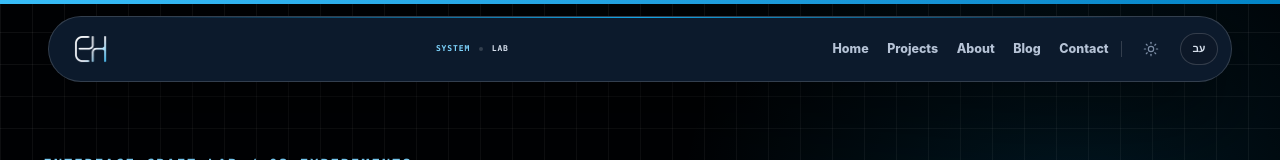
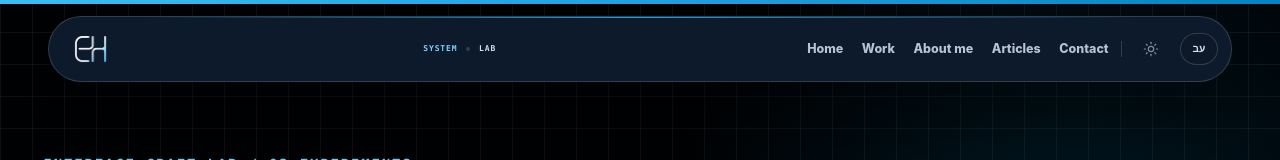
Before and after one commit to Evyatar-Hazan/Evyatar-Hazan.github.io, a React (Vite) app: page /en/lab/ in a window 1280 px wide. Shown: the top 160 px of the page. Built offline with nearby package versions, Linux system fonts and the light colour scheme.

Commit message:
fix: make navigation labels visitor-focused

```diff
--- a/scripts/create-static-routes.mjs
+++ b/scripts/create-static-routes.mjs
@@ -253,7 +253,7 @@ const staticRoutes = [
         'Visitors can browse focused project case studies, read the technical notes, inspect live products, and use the contact page for a direct project conversation. English and Hebrew routes are maintained as first-class versions of the same portfolio.'
       ],
       links: [
-        { href: '/blog/', label: 'Writing' },
+        { href: '/blog/', label: 'Articles' },
         { href: '/contact/', label: 'Contact' },
         { href: '/privacy/', label: 'Privacy' }
       ]
@@ -285,7 +285,7 @@ const staticRoutes = [
         'Working principles connect each position to a real example, an exception or boundary, and a public source. Collaboration can start with a public product or site, an internal or full-stack system, or an improvement to an existing system.'
       ],
       links: [
-        { href: '/projects/', label: 'Projects' },
+        { href: '/projects/', label: 'Work' },
         { href: '/projects/nis_boutique/', label: 'Nis Boutique case study' },
         { href: '/projects/online_converter/', label: 'Online Converter case study' },
         { href: '/projects/emergency_protocol/', label: 'Emergency Protocol case study' },
@@ -387,7 +387,7 @@ for (const entry of blogEntries) {
       ],
       article: blogArticleHtml.get(`${entry.slug}:en`) ?? '',
       links: [
-        { href: '/blog/', label: 'All writing' },
+        { href: '/blog/', label: 'All articles' },
         { href: '/contact/', label: 'Contact' }
       ]
     }
@@ -407,7 +407,7 @@ for (const project of projectBlocks) {
       ],
       links: [
         { href: '/', label: 'Home' },
-        { href: '/blog/', label: 'Writing' }
+        { href: '/blog/', label: 'Articles' }
       ]
     }
   });
@@ -528,7 +528,7 @@ notFoundHtml = replaceHeadValue(notFoundHtml, /<meta name="robots" content="[^"]
 notFoundHtml = notFoundHtml.replace(/\s*<link rel="canonical" href="[^"]*" \/>/, '');
 notFoundHtml = notFoundHtml.replace(
   '<div id="root"></div>',
-  '<div id="route-preview" style="max-width:760px;margin:0 auto;padding:80px 24px;font-family:Inter,Arial,sans-serif;color:#111827;background:#ffffff;text-align:center;"><p style="font-weight:700;color:#0284c7;letter-spacing:.2em;">404</p><h1 style="font-size:44px;line-height:1.1;margin:16px 0 20px;">This page could not be found</h1><p style="font-size:18px;line-height:1.8;color:#374151;">The link may have changed or the address may be incorrect. Return to the portfolio or browse the technical writing.</p><nav style="margin-top:28px;"><a href="/" style="margin:0 10px;color:#0369a1;font-weight:700;">Home</a><a href="/blog/" style="margin:0 10px;color:#0369a1;font-weight:700;">Writing</a></nav></div><div id="root"></div>'
+  '<div id="route-preview" style="max-width:760px;margin:0 auto;padding:80px 24px;font-family:Inter,Arial,sans-serif;color:#111827;background:#ffffff;text-align:center;"><p style="font-weight:700;color:#0284c7;letter-spacing:.2em;">404</p><h1 style="font-size:44px;line-height:1.1;margin:16px 0 20px;">This page could not be found</h1><p style="font-size:18px;line-height:1.8;color:#374151;">The link may have changed or the address may be incorrect. Return to the portfolio or browse the technical articles.</p><nav style="margin-top:28px;"><a href="/" style="margin:0 10px;color:#0369a1;font-weight:700;">Home</a><a href="/blog/" style="margin:0 10px;color:#0369a1;font-weight:700;">Articles</a></nav></div><div id="root"></div>'
 );
 await writeFile(path.join(distDir, '404.html'), notFoundHtml);
 
@@ -556,7 +556,15 @@ const localizedSeoForRoute = (route, language) => {
           'אזור הכתיבה הופך את הלקחים האלה למאמרים מעשיים על אמינות, חוזי נתונים, נגישות, פריסה, גילוי בחיפוש וגבולות מוצריים. המאמרים כוללים דוגמאות קונקרטיות ומפרידים בין ראיות שנמסרו בפרודקשן לבין ניסויים או פרשנות אישית.',
           'כל עמוד נועד לענות על צורך ברור: להבין יכולת מקצועית, לעקוב אחרי החלטה טכנית, ללמוד מתקלה אמיתית או להגיע למוצר פעיל. הניווט מחבר בין הפרויקטים, המאמרים והדרכים ליצור קשר בלי להסתיר את המקור או את גבולות הראיות.',
           'אפשר לעבור בין case studies ממוקדים, לקרוא את המאמרים הטכניים, לבדוק מוצרים חיים ולהשתמש בעמוד יצירת הקשר לשיחה ישירה על פרויקט. נתיבי העברית והאנגלית מתוחזקים כגרסאות מלאות של אותו פורטפוליו.'
-        ]
+        ],
+        links: route.preview.links.map((link) => ({
+          ...link,
+          label: ({
+            Articles: 'מאמרים',
+            Contact: 'יצירת קשר',
+            Privacy: 'פרטיות',
+          })[link.label] ?? link.label
+        }))
       }
     };
   }
@@ -620,7 +628,7 @@ const localizedSeoForRoute = (route, language) => {
         links: route.preview.links.map((link) => ({
           ...link,
           label: ({
-            Projects: 'פרויקטים',
+            Work: 'עבודות',
             Contact: 'יצירת קשר',
           })[link.label] ?? link.label
         }))
@@ -685,7 +693,14 @@ const localizedSeoForRoute = (route, language) => {
         ...route.preview,
         heading: entry.title,
         body: [entry.excerpt, `פורסם ${entry.date}. תגיות: ${entry.tags.join(', ')}.`],
-        article: blogArticleHtml.get(`${entry.slug}:${language}`) ?? ''
+        article: blogArticleHtml.get(`${entry.slug}:${language}`) ?? '',
+        links: route.preview.links.map((link) => ({
+          ...link,
+          label: ({
+            'All articles': 'כל המאמרים',
+            Contact: 'יצירת קשר',
+          })[link.label] ?? link.label
+        }))
       }
     };
   }
@@ -703,7 +718,14 @@ const localizedSeoForRoute = (route, language) => {
       preview: {
         ...route.preview,
         heading: title,
-        body: [description, extractOverviewParagraph(project.caseKey, language)]
+        body: [description, extractOverviewParagraph(project.caseKey, language)],
+        links: route.preview.links.map((link) => ({
+          ...link,
+          label: ({
+            Home: 'ראשי',
+            Articles: 'מאמרים',
+          })[link.label] ?? link.label
+        }))
       }
     };
   }
--- a/src/locales/en.json
+++ b/src/locales/en.json
@@ -1,9 +1,9 @@
 {
   "nav": {
     "Home": "Home",
-    "About": "About",
-    "Projects": "Projects",
-    "Blog": "Blog",
+    "About": "About me",
+    "Projects": "Work",
+    "Blog": "Articles",
     "Contact": "Contact",
     "Lab": "Lab",
     "Privacy": "Privacy"
@@ -28,15 +28,13 @@
       "current": "Current"
     },
     "context": {
-      "project": "Project",
-      "writing": "Writing",
       "system": "System",
-      "contact": "Contact",
-      "profile": "Profile",
-      "library": "Library",
+      "projectCollection": "Project collection",
+      "articleLibrary": "Article library",
       "article": "Article",
       "caseStudy": "Case study",
-      "brief": "Brief"
+      "professionalStory": "Professional story",
+      "contactOptions": "Ways to connect"
     }
   },
   "home": {
--- a/src/locales/he.json
+++ b/src/locales/he.json
@@ -1,9 +1,9 @@
 {
   "nav": {
     "Home": "ראשי",
-    "About": "אודות",
-    "Projects": "פרויקטים",
-    "Blog": "בלוג",
+    "About": "עליי",
+    "Projects": "עבודות",
+    "Blog": "מאמרים",
     "Contact": "צור קשר",
     "Lab": "מעבדה",
     "Privacy": "פרטיות"
@@ -28,15 +28,13 @@
       "current": "נוכחי"
     },
     "context": {
-      "project": "פרויקט",
-      "writing": "כתיבה",
       "system": "מערכת",
-      "contact": "יצירת קשר",
-      "profile": "פרופיל",
-      "library": "ספרייה",
+      "projectCollection": "אוסף פרויקטים",
+      "articleLibrary": "ספריית מאמרים",
       "article": "מאמר",
       "caseStudy": "קייס סטאדי",
-      "brief": "בריף"
+      "professionalStory": "הסיפור המקצועי",
+      "contactOptions": "דרכי יצירת קשר"
     }
   },
   "home": {
--- a/src/navigation/portfolioNavigation.ts
+++ b/src/navigation/portfolioNavigation.ts
@@ -120,25 +120,25 @@ export const getPortfolioRouteContext = (
   if (section === 'projects' && id) {
     const project = getProjectById(id);
     return {
-      category: t('shell.context.project'),
+      category: t('nav.Projects'),
       detail: project ? t(`projects.items.${id}.title`) : t('shell.context.caseStudy'),
     };
   }
 
   if (section === 'projects') {
-    return { category: t('shell.context.project'), detail: t('shell.context.library') };
+    return { category: t('nav.Projects'), detail: t('shell.context.projectCollection') };
   }
 
   if (section === 'blog' && id) {
     const article = getBlogPostMetadata(id, language);
     return {
-      category: t('shell.context.writing'),
+      category: t('nav.Blog'),
       detail: article?.title ?? t('shell.context.article'),
     };
   }
 
   if (section === 'blog') {
-    return { category: t('shell.context.writing'), detail: t('shell.context.library') };
+    return { category: t('nav.Blog'), detail: t('shell.context.articleLibrary') };
   }
 
   if (section === 'lab') {
@@ -150,11 +150,11 @@ export const getPortfolioRouteContext = (
   }
 
   if (section === 'contact') {
-    return { category: t('shell.context.contact'), detail: t('shell.context.brief') };
+    return { category: t('nav.Contact'), detail: t('shell.context.contactOptions') };
   }
 
   if (section === 'about') {
-    return { category: t('shell.context.profile'), detail: t('nav.About') };
+    return { category: t('nav.About'), detail: t('shell.context.professionalStory') };
   }
 
   return null;
--- a/tests/browser/footer-navigation.pw.mjs
+++ b/tests/browser/footer-navigation.pw.mjs
@@ -7,7 +7,7 @@ const scenarios = [
     route: '/en/blog/',
     menuLabel: 'Open navigation menu',
     footerLabel: 'Footer navigation',
-    activeLabel: 'Blog',
+    activeLabel: 'Articles',
   },
   {
     language: 'he',
@@ -15,7 +15,7 @@ const scenarios = [
     route: '/he/blog/',
     menuLabel: 'פתיחת תפריט ניווט',
     footerLabel: 'ניווט תחתון',
-    activeLabel: 'בלוג',
+    activeLabel: 'מאמרים',
   },
 ];
 
@@ -45,6 +45,7 @@ for (const scenario of scenarios) {
     const dialog = page.getByRole('dialog');
     const menuLinks = dialog.getByRole('link');
     const menuDestinations = await menuLinks.evaluateAll((links) => links.map((link) => link.getAttribute('href')));
+    const menuLabels = await dialog.locator('.system-rail-mobile-label, .system-rail-mobile-secondary a').allTextContents();
     expect(await roundedBox(actions)).toEqual(initialActions);
 
     await page.keyboard.press('Escape');
@@ -55,8 +56,10 @@ for (const scenario of scenarios) {
     await footerNavigation.scrollIntoViewIfNeeded();
     const footerLinks = footerNavigation.getByRole('link');
     const footerDestinations = await footerLinks.evaluateAll((links) => links.map((link) => link.getAttribute('href')));
+    const footerLabels = await footerLinks.allTextContents();
 
     expect(footerDestinations).toEqual(menuDestinations);
+    expect(footerLabels).toEqual(menuLabels);
     expect(new Set(footerDestinations).size).toBe(footerDestinations.length);
     await expect(footerLinks).toHaveCount(7);
     await expect(footerNavigation.getByRole('link', { name: scenario.activeLabel }))
```
Also changed, not shown: 2 other files (tests, documents, lock files or other folders).
